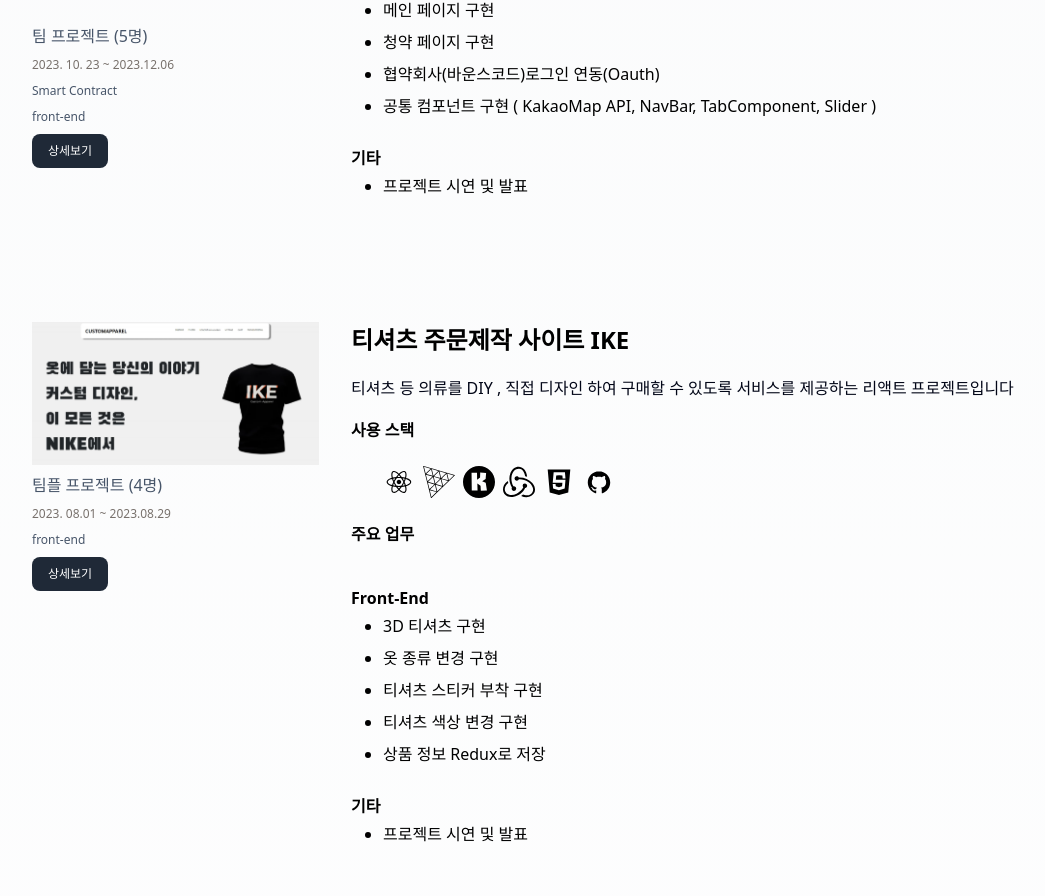
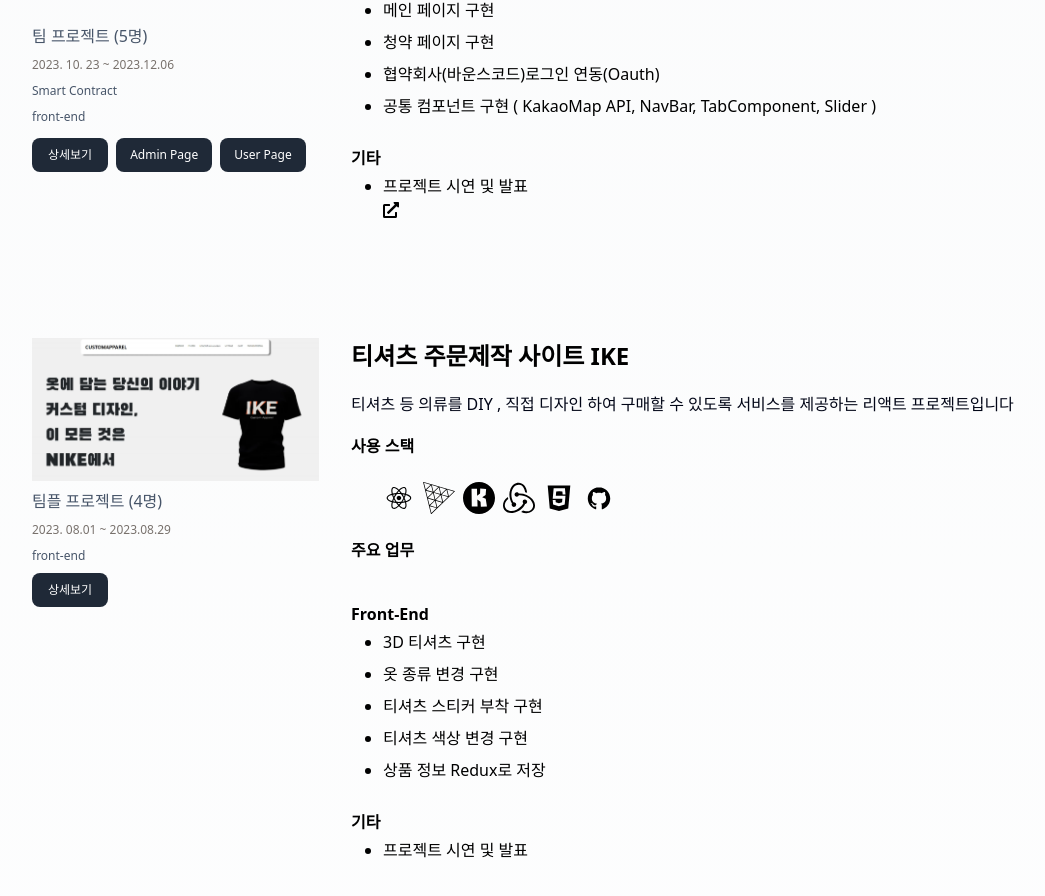
Before and after one commit to CodeMinwoo/CodeMinwoo.github.io, a React (Create React App) app: page / in a window 1280 px wide. Shown: the part 1154-2050 px from the top of the page, without its empty margins (104-1149 px from the left). Built offline with nearby package versions, Linux system fonts and the light colour scheme.

Commit message:
portfolio update

```diff
--- a/src/contents/modalDetail.jsx
+++ b/src/contents/modalDetail.jsx
@@ -3,8 +3,6 @@
     return(
         <>
             <div className="h-[70vh] overflow-auto ">
-                <iframe src="" frameborder="0" className="rounded-lg shadow-innerneu2 hidden lg:block w-full h-96 overflow-auto mb-5 "></iframe>
-                <iframe src="" frameborder="0" className="rounded-lg shadow-innerneu2 hidden lg:block w-full h-96 overflow-auto "></iframe>
                 <div>
                 <h3 className="py-[16px] text-[16px] font-bold">주요 업무</h3>
                 <ul className="px-[32px] leading-8 list-disc list-outside text-[12px] md:text-[16px]">
--- a/src/contents/projects.jsx
+++ b/src/contents/projects.jsx
@@ -38,13 +38,21 @@
                                 >
                                     상세보기
                                 </button>
+                                <button
+                                    className="mx-2 px-[14px] py-[8px] bg-gray-800 rounded-[8px] text-white hover:bg-gray-950"
+                                    onClick={()=>{window.location.href = 'https://bs.admin.bouncesto.site/admin/dashboard'}}
+                                >Admin Page</button>
+                                <button
+                                    className="my-1 px-[14px] py-[8px] bg-gray-800 rounded-[8px] text-white hover:bg-gray-950"
+                                    onClick={()=>{window.location.href = 'https://bouncesto.site/home'}}
+                                >User Page</button>
                             </li>
                         </ul>
                     </div>
                     <div className="w-full">
                         <h2 className="flex flex-row items-center gap-[8px] text-[16px] text-slate-800 md:text-black md:text-[24px] font-semibold pb-[16px]">
                             부동산 토큰 증권 발행 STO 프로젝트(협약프로젝트){' '}
-                            <a href="https://naver.com">
+                            <a href="https://bouncesto.site/home">
                                 <FaExternalLinkAlt />
                             </a>
                         </h2>
@@ -87,9 +95,16 @@
                         </ul>
                         <br />
                         <h4 className='font-bold'>기타</h4>
-                        <ul className="px-[32px] leading-8 list-disc list-outside text-[12px] md:text-[16px]"><li>프로젝트 시연 및 발표</li></ul>
+                        <ul className="px-[32px] leading-8 list-disc list-outside text-[12px] md:text-[16px]">
+                            <li>
+                            프로젝트 시연 및 발표
+                            <a href="https://www.youtube.com/watch?v=ODxsZaSgZzs" className='bg'>
+                                <FaExternalLinkAlt />
+                            </a>
+                            </li></ul>
                     </div>
                 </li>
+
 
                 {/* 첫번째 프로젝트 */}
                 <li className="flex flex-col gap-[32px] md:flex-row">
```
